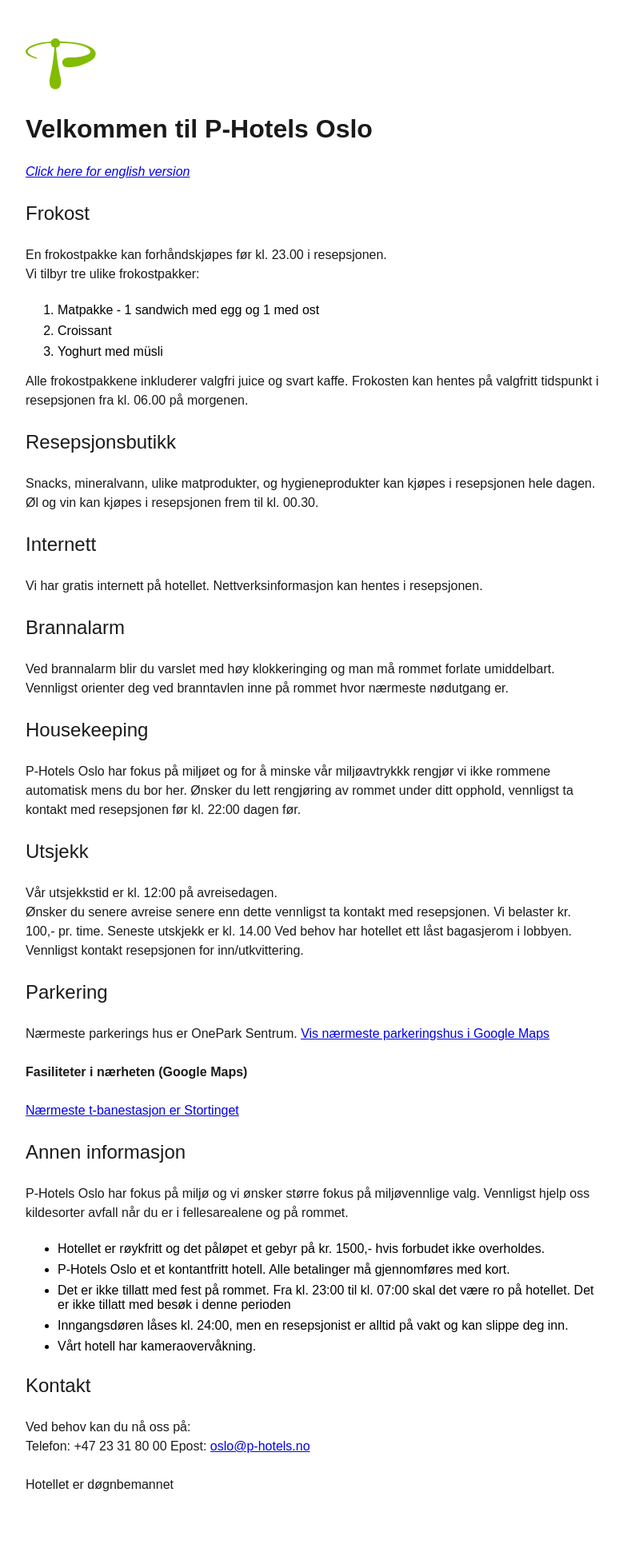
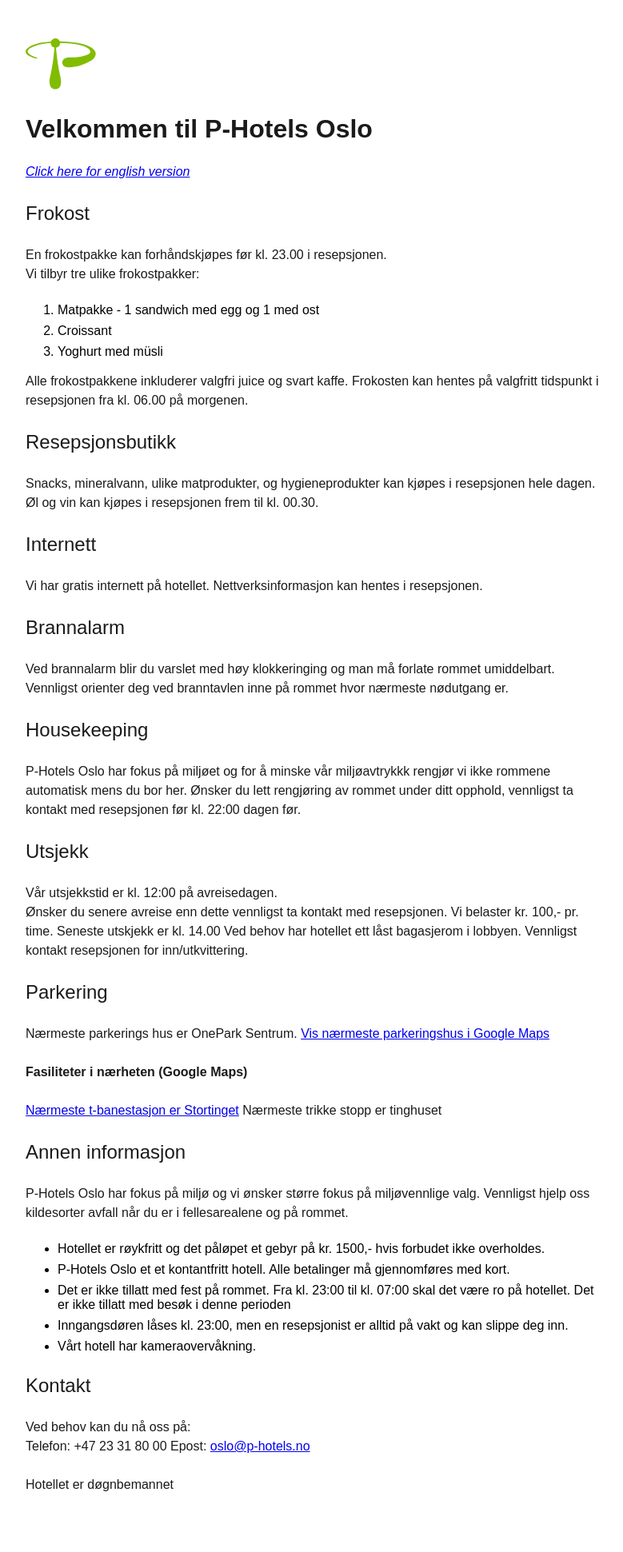
Before and after one commit to photels/photels.github.io, a Jekyll site: the page built from info-oslo-norwegian.md, in a window 1280 px wide. Shown: the whole page at 80% size, without its empty margins (16-795 px from the left). Built offline with Jekyll 4.4.1, drawn with Linux system fonts in a browser that asks for light colours.

Commit message:
Update info-oslo-norwegian.md

```diff
--- a/info-oslo-norwegian.md
+++ b/info-oslo-norwegian.md
@@ -29,7 +29,7 @@ Snacks, mineralvann, ulike matprodukter, og hygieneprodukter kan kjøpes i resep
 Vi har gratis internett på hotellet. Nettverksinformasjon kan hentes i resepsjonen.
 
 ## Brannalarm
-Ved brannalarm blir du varslet med høy klokkeringing og man må rommet forlate umiddelbart.
+Ved brannalarm blir du varslet med høy klokkeringing og man må forlate rommet umiddelbart.
 Vennligst orienter deg ved branntavlen inne på rommet hvor nærmeste nødutgang er.
 
 ## Housekeeping
@@ -38,7 +38,7 @@ P-Hotels Oslo har fokus på miljøet og for å minske vår miljøavtrykkk rengj
 
 ## Utsjekk
 Vår utsjekkstid er kl. 12:00 på avreisedagen.
-Ønsker du senere avreise senere enn dette vennligst ta kontakt med resepsjonen. Vi belaster kr. 100,- pr. time.
+Ønsker du senere avreise enn dette vennligst ta kontakt med resepsjonen. Vi belaster kr. 100,- pr. time.
 Seneste utskjekk er kl. 14.00
 Ved behov har hotellet ett låst bagasjerom i lobbyen. Vennligst kontakt resepsjonen for inn/utkvittering.
 
@@ -48,6 +48,7 @@ Nærmeste parkerings hus er OnePark Sentrum.
 
 ### Fasiliteter i nærheten (Google Maps)
 [Nærmeste t-banestasjon er Stortinget](https://maps.app.goo.gl/UZbKeo2PUJJxSxtH8)
+Nærmeste trikke stopp er tinghuset
 
 ## Annen informasjon
 P-Hotels Oslo har fokus på miljø og vi ønsker større fokus på miljøvennlige valg.
@@ -56,7 +57,7 @@ Vennligst hjelp oss kildesorter avfall når du er i fellesarealene og på rommet
 - Hotellet er røykfritt og det påløpet et gebyr på kr. 1500,- hvis forbudet ikke overholdes.
 - P-Hotels Oslo et et kontantfritt hotell. Alle betalinger må gjennomføres med kort.
 - Det er ikke tillatt med fest på rommet. Fra kl. 23:00 til kl. 07:00 skal det være ro på hotellet. Det er ikke tillatt med besøk i denne perioden
-- Inngangsdøren låses kl. 24:00, men en resepsjonist er alltid på vakt og kan slippe deg inn.
+- Inngangsdøren låses kl. 23:00, men en resepsjonist er alltid på vakt og kan slippe deg inn.
 - Vårt hotell har kameraovervåkning.
 
 ## Kontakt
```
